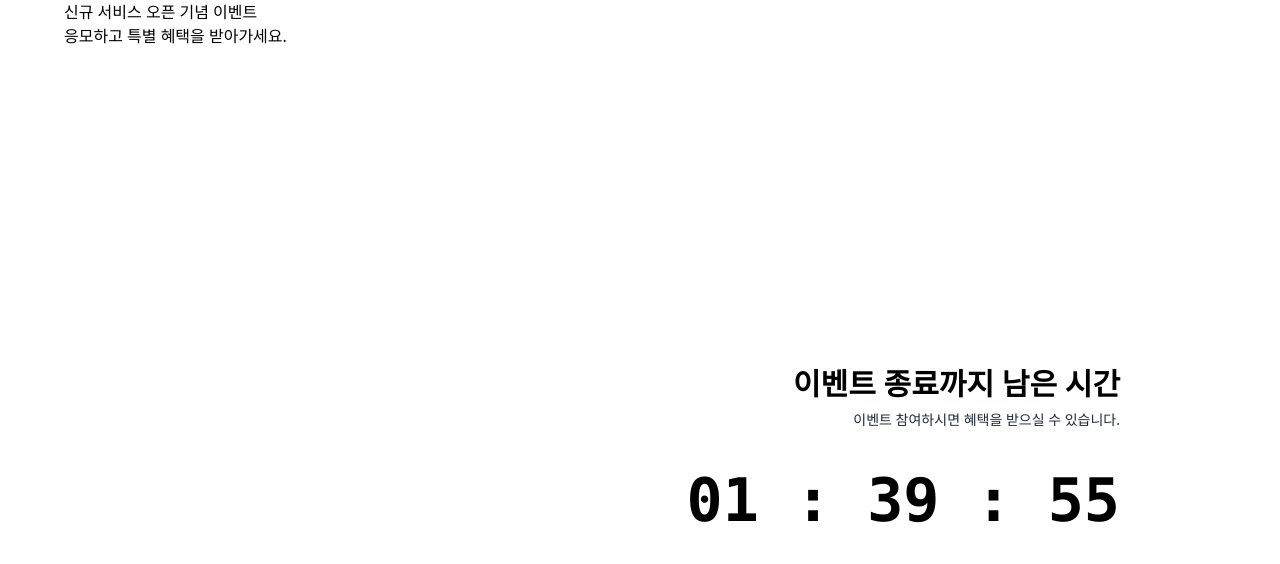
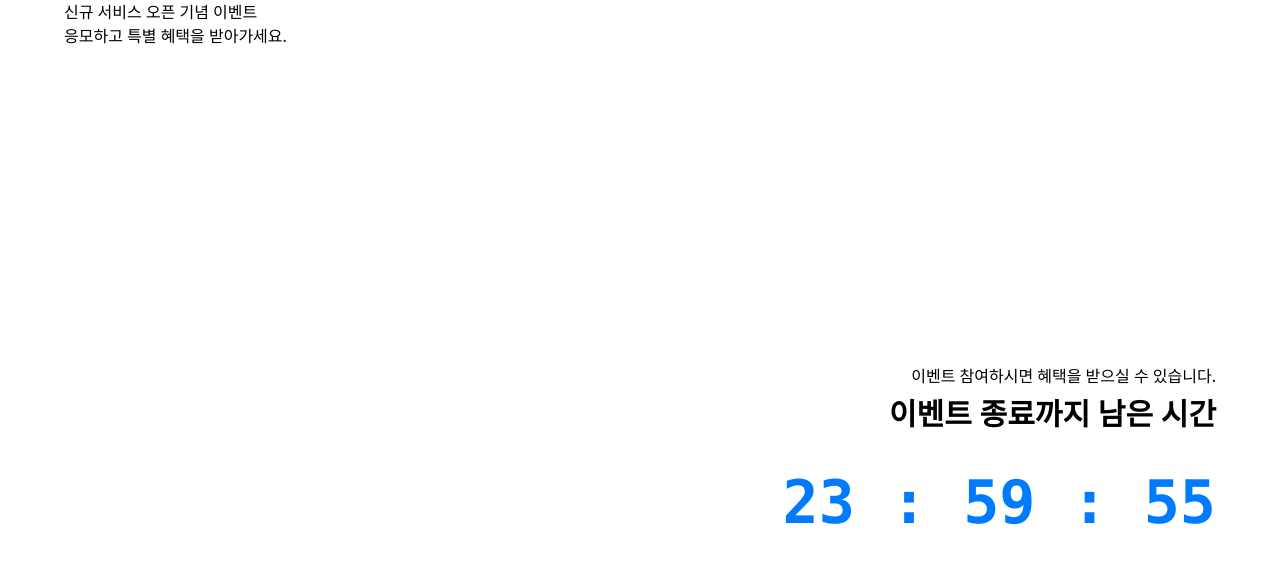
Before and after one commit to HunKim-Dev/GroveSoft-Assignment, a Vue app: page / in a window 1280 px wide. Shown: the top 564 px of the page. Built offline with nearby package versions, Linux system fonts and the light colour scheme.

Commit message:
design: 이벤트 시간 변경 및 ui 수정

```diff
--- a/src/components/CountDownTimer.vue
+++ b/src/components/CountDownTimer.vue
@@ -2,7 +2,7 @@
 import { ref, onMounted, onUnmounted } from "vue";
 import { TIMER } from "@/config/UIConstants";
 
-const leftTime = ref<number>(6000);
+const leftTime = ref<number>(86400);
 let timerId: number | null = null;
 
 const pad = (num: number): string => String(num).padStart(2, "0");
@@ -25,14 +25,14 @@ onUnmounted(() => {
 </script>
 
 <template>
-  <div class="flex justify-end items-center min-h-screen pr-24">
+  <div class="flex justify-end items-center min-h-screen">
     <div class="flex flex-col items-end gap-10">
       <div class="flex flex-col items-end gap-2">
+        <p>{{ TIMER.DESCRIPTION }}</p>
         <p class="font-bold text-3xl">{{ TIMER.TITLE }}</p>
-        <p class="text-gray-800 text-sm">{{ TIMER.DESCRIPTION }}</p>
       </div>
 
-      <p class="font-bold font-mono text-6xl">
+      <p class="font-bold font-mono text-6xl text-[#007AFF]">
         {{ pad(Math.floor(leftTime / 3600)) }} : {{ pad(Math.floor((leftTime % 3600) / 60)) }} :
         {{ pad(leftTime % 60) }}
       </p>
```
